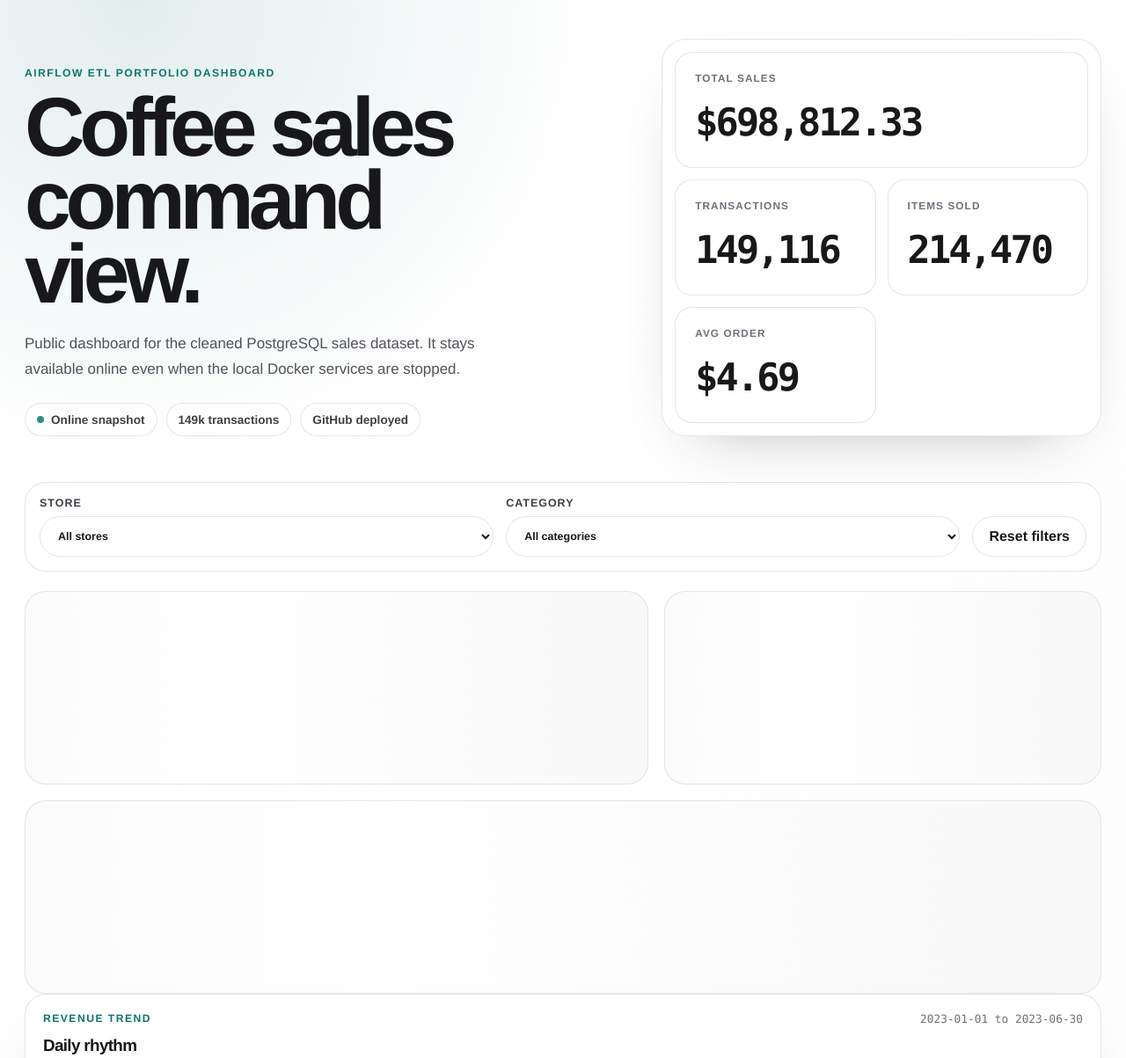
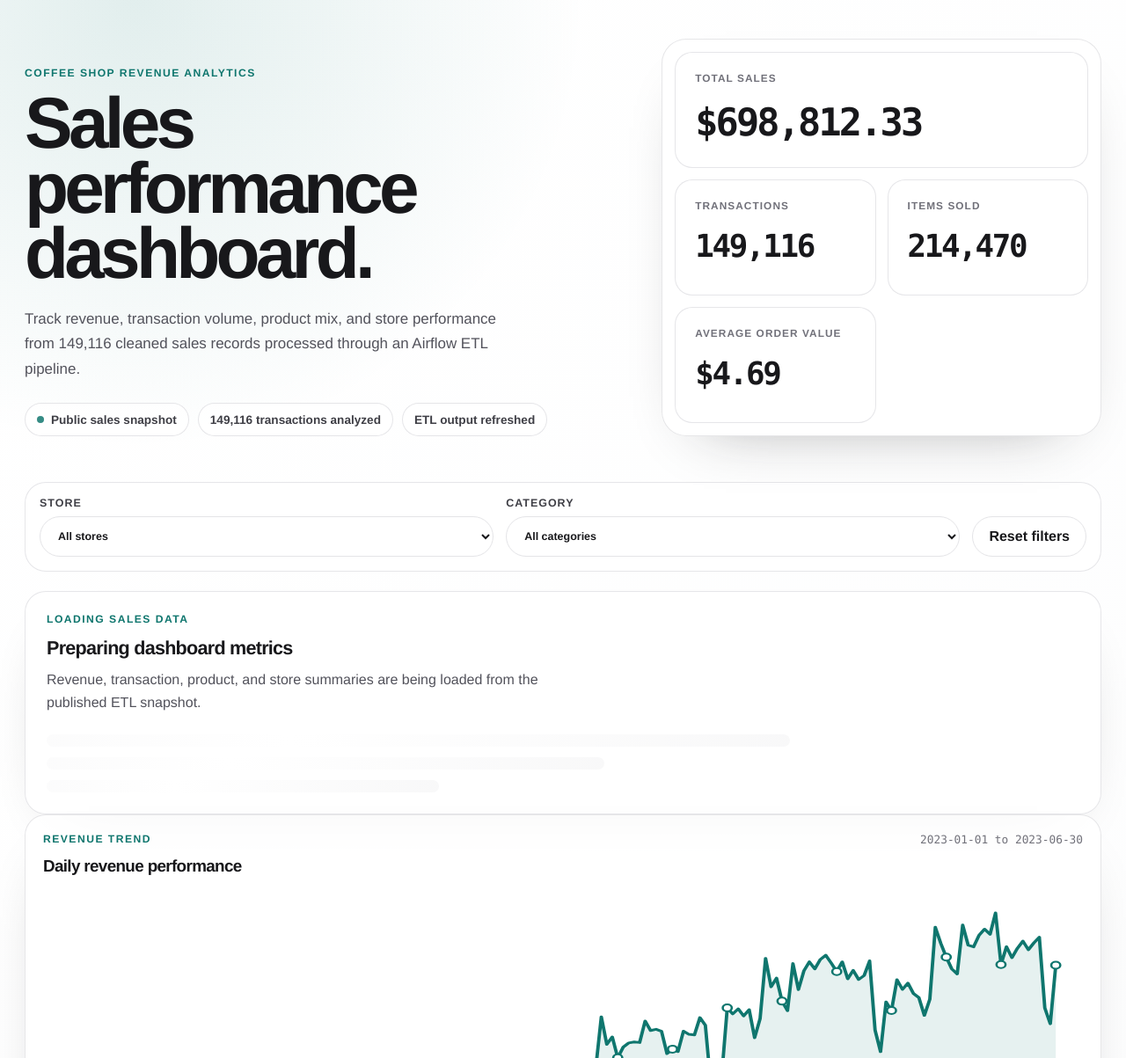
Before and after one commit to marcxxz21/coffee-shop-airflow-postgres-etl, a website: page online_dashboard/index.html in a window 1280 px wide. Shown: the top 1203 px of the page at 88% size. Drawn offline with Linux system fonts and the light colour scheme.

Commit message:
Refine sales dashboard copy and loading state

```diff
--- a/online_dashboard/index.html
+++ b/online_dashboard/index.html
@@ -5,7 +5,7 @@
     <meta name="viewport" content="width=device-width, initial-scale=1" />
     <meta
       name="description"
-      content="Coffee shop sales dashboard built from an Airflow, PostgreSQL, and Streamlit data pipeline."
+      content="Professional coffee shop sales dashboard showing revenue, transaction volume, product mix, and store performance."
     />
     <title>Coffee Shop Sales Dashboard</title>
     <link rel="stylesheet" href="./styles.css" />
@@ -14,16 +14,16 @@
     <main class="shell">
       <section class="hero">
         <div class="hero-copy">
-          <p class="eyebrow">Airflow ETL portfolio dashboard</p>
-          <h1>Coffee sales command view.</h1>
+          <p class="eyebrow">Coffee shop revenue analytics</p>
+          <h1>Sales performance dashboard.</h1>
           <p>
-            Public dashboard for the cleaned PostgreSQL sales dataset. It stays available online
-            even when the local Docker services are stopped.
+            Track revenue, transaction volume, product mix, and store performance from
+            149,116 cleaned sales records processed through an Airflow ETL pipeline.
           </p>
           <div class="status-row">
-            <span><i></i> Online snapshot</span>
-            <span>149k transactions</span>
-            <span>GitHub deployed</span>
+            <span><i></i> Public sales snapshot</span>
+            <span>149,116 transactions analyzed</span>
+            <span>ETL output refreshed</span>
           </div>
         </div>
 
@@ -41,7 +41,7 @@
             <strong id="itemsSold">Loading</strong>
           </div>
           <div class="metric-card">
-            <span>Avg order</span>
+            <span>Average order value</span>
             <strong id="averageOrder">Loading</strong>
           </div>
         </aside>
@@ -64,9 +64,19 @@
       </section>
 
       <section id="loadingState" class="state-grid" aria-label="Loading dashboard">
-        <div class="skeleton"></div>
-        <div class="skeleton"></div>
-        <div class="skeleton span"></div>
+        <div class="loading-panel span">
+          <p class="section-label">Loading sales data</p>
+          <h2>Preparing dashboard metrics</h2>
+          <p>
+            Revenue, transaction, product, and store summaries are being loaded from the
+            published ETL snapshot.
+          </p>
+          <div class="loading-lines">
+            <span></span>
+            <span></span>
+            <span></span>
+          </div>
+        </div>
       </section>
 
       <section id="errorState" class="notice hidden" aria-live="polite">
@@ -79,7 +89,7 @@
           <div class="panel-heading">
             <div>
               <p class="section-label">Revenue trend</p>
-              <h2>Daily rhythm</h2>
+              <h2>Daily revenue performance</h2>
             </div>
             <span id="dateRange">Snapshot</span>
           </div>
@@ -90,7 +100,7 @@
           <div class="panel-heading">
             <div>
               <p class="section-label">Category mix</p>
-              <h2>Product families</h2>
+              <h2>Revenue by product category</h2>
             </div>
           </div>
           <div id="categoryBars" class="bar-stack"></div>
@@ -100,7 +110,7 @@
           <div class="panel-heading">
             <div>
               <p class="section-label">Store performance</p>
-              <h2>Location split</h2>
+              <h2>Store revenue comparison</h2>
             </div>
           </div>
           <div id="storeBars" class="bar-stack"></div>
@@ -110,7 +120,7 @@
           <div class="panel-heading">
             <div>
               <p class="section-label">Top products</p>
-              <h2>Highest grossing items</h2>
+              <h2>Best-selling products</h2>
             </div>
           </div>
           <div id="productList" class="product-list"></div>
@@ -120,7 +130,7 @@
           <div class="panel-heading">
             <div>
               <p class="section-label">Transaction sample</p>
-              <h2>Recent records</h2>
+              <h2>Transaction detail sample</h2>
             </div>
           </div>
           <div class="table-wrap">
--- a/online_dashboard/styles.css
+++ b/online_dashboard/styles.css
@@ -53,13 +53,13 @@ select {
 }
 
 h1 {
-  max-width: 10.5ch;
+  max-width: 12.5ch;
   margin: 0;
   color: var(--ink);
-  font-size: clamp(3rem, 7.4vw, 6.8rem);
+  font-size: clamp(2.75rem, 6.4vw, 5.95rem);
   font-weight: 780;
-  letter-spacing: -0.064em;
-  line-height: 0.88;
+  letter-spacing: -0.058em;
+  line-height: 0.9;
 }
 
 .hero-copy > p:not(.eyebrow) {
@@ -147,6 +147,10 @@ h1 {
   font-size: clamp(1.65rem, 3.4vw, 3rem);
   font-weight: 800;
   letter-spacing: -0.065em;
+}
+
+.metric-card:not(.wide) strong {
+  font-size: clamp(1.45rem, 2.8vw, 2.55rem);
 }
 
 .controls {
@@ -407,23 +411,66 @@ td:last-child {
   gap: 18px;
 }
 
-.skeleton,
+.loading-panel,
 .notice {
   min-height: 220px;
   border: 1px solid rgba(228, 228, 231, 0.9);
   border-radius: 24px;
+  background: rgba(255, 255, 255, 0.86);
+  box-shadow: var(--shadow);
+}
+
+.loading-panel.span {
+  grid-column: 1 / -1;
+}
+
+.loading-panel {
+  padding: 24px;
+}
+
+.loading-panel h2 {
+  margin: 0;
+  color: var(--ink);
+  font-size: 1.35rem;
+  font-weight: 820;
+  letter-spacing: -0.035em;
+}
+
+.loading-panel p:not(.section-label) {
+  max-width: 68ch;
+  margin: 10px 0 0;
+  color: #52525b;
+  line-height: 1.6;
+}
+
+.loading-lines {
+  display: grid;
+  gap: 12px;
+  margin-top: 24px;
+}
+
+.loading-lines span {
+  height: 14px;
+  border-radius: 999px;
   background: linear-gradient(90deg, #f4f4f5, #ffffff, #f4f4f5);
   background-size: 220% 100%;
   animation: shimmer 1.35s cubic-bezier(0.16, 1, 0.3, 1) infinite;
 }
 
-.skeleton.span {
-  grid-column: 1 / -1;
+.loading-lines span:nth-child(1) {
+  width: 72%;
+}
+
+.loading-lines span:nth-child(2) {
+  width: 54%;
+}
+
+.loading-lines span:nth-child(3) {
+  width: 38%;
 }
 
 .notice {
   padding: 24px;
-  background: rgba(255, 255, 255, 0.86);
   animation: none;
 }
 
```
